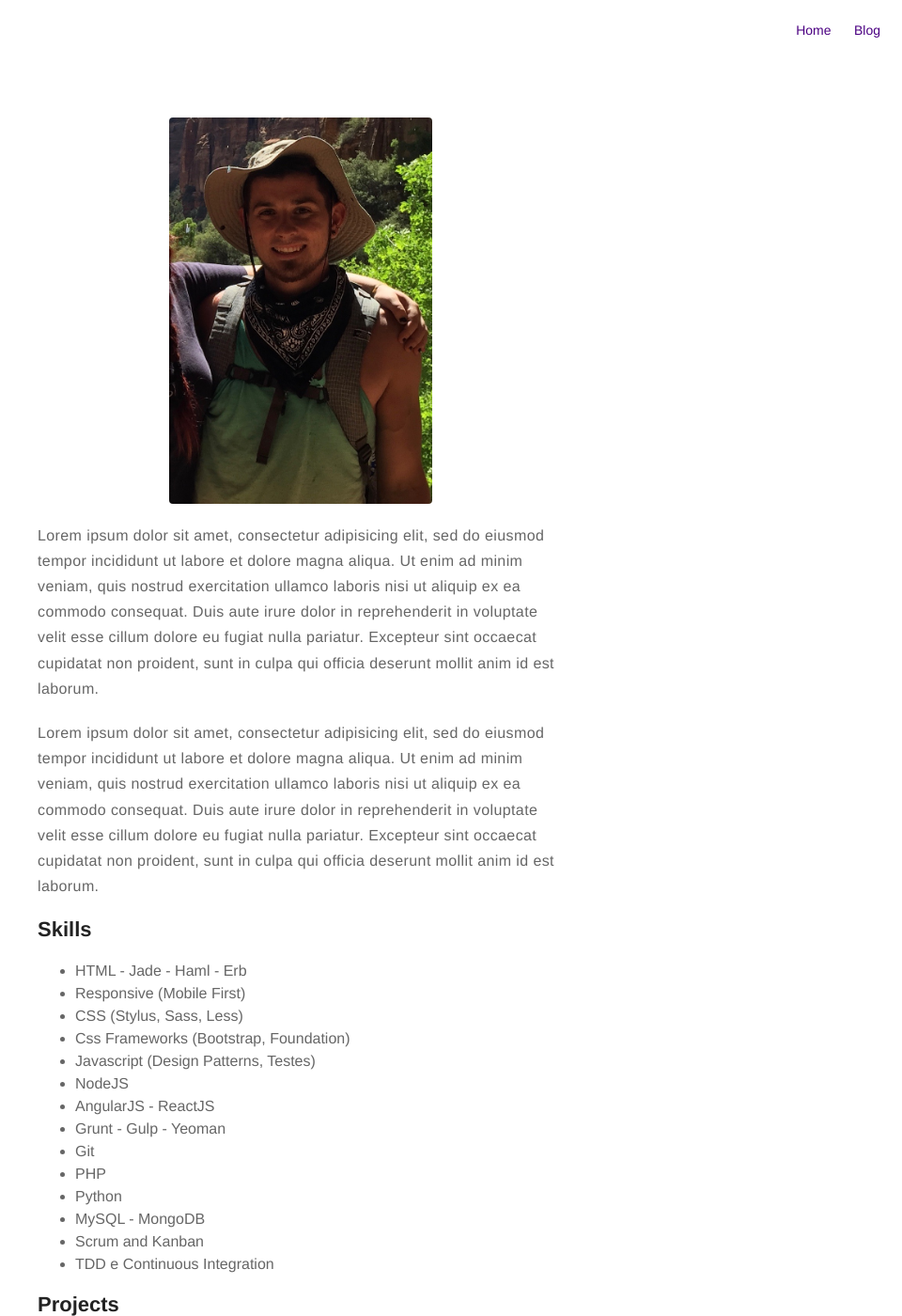
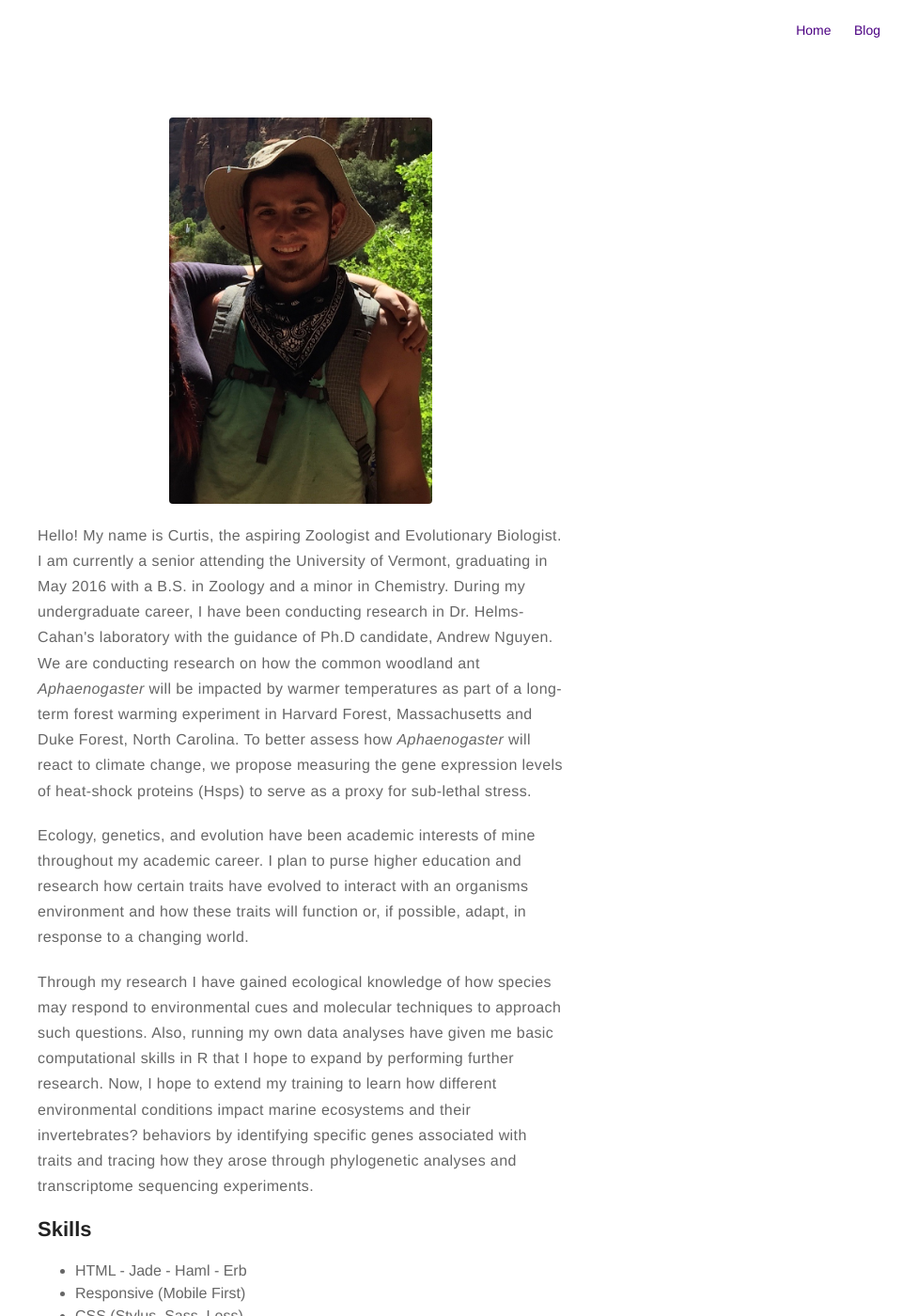
Before and after one commit to cprovenc/cprovenc.github.io, a Jekyll site: the page built from about.md, in a window 1280 px wide and 1400 px high. Shown: the whole window at 94% size, without its empty margins (320-1280 px from the left). Built offline with Jekyll 4.4.1, drawn with Linux system fonts in a browser that asks for light colours.

Commit message:
Adding About
added text to about me section

```diff
--- a/_config.yml
+++ b/_config.yml
@@ -1,5 +1,5 @@
 name: Curtis Provencher
-bio: ‘Zoologist studying thermal adaptation and molecular evolution’
+bio: ‘UVM Senior and aspiring Zoologist studying thermal adaptation and molecular evolution in the common woodland ant’
 picture: 'assets/images/CAP.jpg'
 
 url: http://cprovenc.github.io
@@ -9,13 +9,10 @@ permalink: /:title/
 analytics: 'UA-MYANALYTICS'
 disqus: mydisqus
 facebook: myfacebook
-twitter: mytwitter
 instagram: myinstagram
 linkedin: mylinkedin
-youtube: myyoutube
-spotify: myspotify
 github: mygithub
-email: myemail@gmail.com
+email: cprovenc@uvm.edu
 
 exclude: [README.md, Gemfile, Gemfile.lock, node_modules, gulpfile.js, package.json, _site, src, vendor]
 
--- a/about.md
+++ b/about.md
@@ -9,19 +9,13 @@ img { width: 50%; margin: 0 auto; display: block; }
 
 ![Profile Image]({{ site.url }}/{{ site.picture }})
 
-<p>Lorem ipsum dolor sit amet, consectetur adipisicing elit, sed do eiusmod
-tempor incididunt ut labore et dolore magna aliqua. Ut enim ad minim veniam,
-quis nostrud exercitation ullamco laboris nisi ut aliquip ex ea commodo
-consequat. Duis aute irure dolor in reprehenderit in voluptate velit esse
-cillum dolore eu fugiat nulla pariatur. Excepteur sint occaecat cupidatat non
-proident, sunt in culpa qui officia deserunt mollit anim id est laborum.</p>
+<p>Hello! My name is Curtis, the aspiring Zoologist and Evolutionary Biologist. I am currently a senior attending the University of Vermont, graduating in May 2016 with a B.S. in Zoology and a minor in Chemistry. During my undergraduate career, I have been conducting research in Dr. Helms-Cahan's laboratory with the guidance of Ph.D candidate, Andrew Nguyen. We are conducting research on how the common woodland ant <i>Aphaenogaster</i> will be impacted by warmer temperatures as part of a long-term forest warming experiment in Harvard Forest, Massachusetts and Duke Forest, North Carolina. To better assess how <i>Aphaenogaster</i> will react to climate change, we propose measuring the gene expression levels of heat-shock proteins (Hsps) to serve as a proxy for sub-lethal stress.</p>
 
-<p>Lorem ipsum dolor sit amet, consectetur adipisicing elit, sed do eiusmod
-tempor incididunt ut labore et dolore magna aliqua. Ut enim ad minim veniam,
-quis nostrud exercitation ullamco laboris nisi ut aliquip ex ea commodo
-consequat. Duis aute irure dolor in reprehenderit in voluptate velit esse
-cillum dolore eu fugiat nulla pariatur. Excepteur sint occaecat cupidatat non
-proident, sunt in culpa qui officia deserunt mollit anim id est laborum.</p>
+<p>
+ Ecology, genetics, and evolution have been academic interests of mine throughout my academic career. I plan to purse higher education and research how certain traits have evolved to interact with an organisms environment and how these traits will function or, if possible, adapt, in response to a changing world.
+</p>
+
+<p>Through my research I have gained ecological knowledge of how species may respond to environmental cues and molecular techniques to approach such questions. Also, running my own data analyses have given me basic computational skills in R that I hope to expand by performing further research. Now, I hope to extend my training to learn how different environmental conditions impact marine ecosystems and their invertebrates? behaviors by identifying specific genes associated with traits and tracing how they arose through phylogenetic analyses and transcriptome sequencing experiments.</p>
 
 <h2>Skills</h2>
 
```
